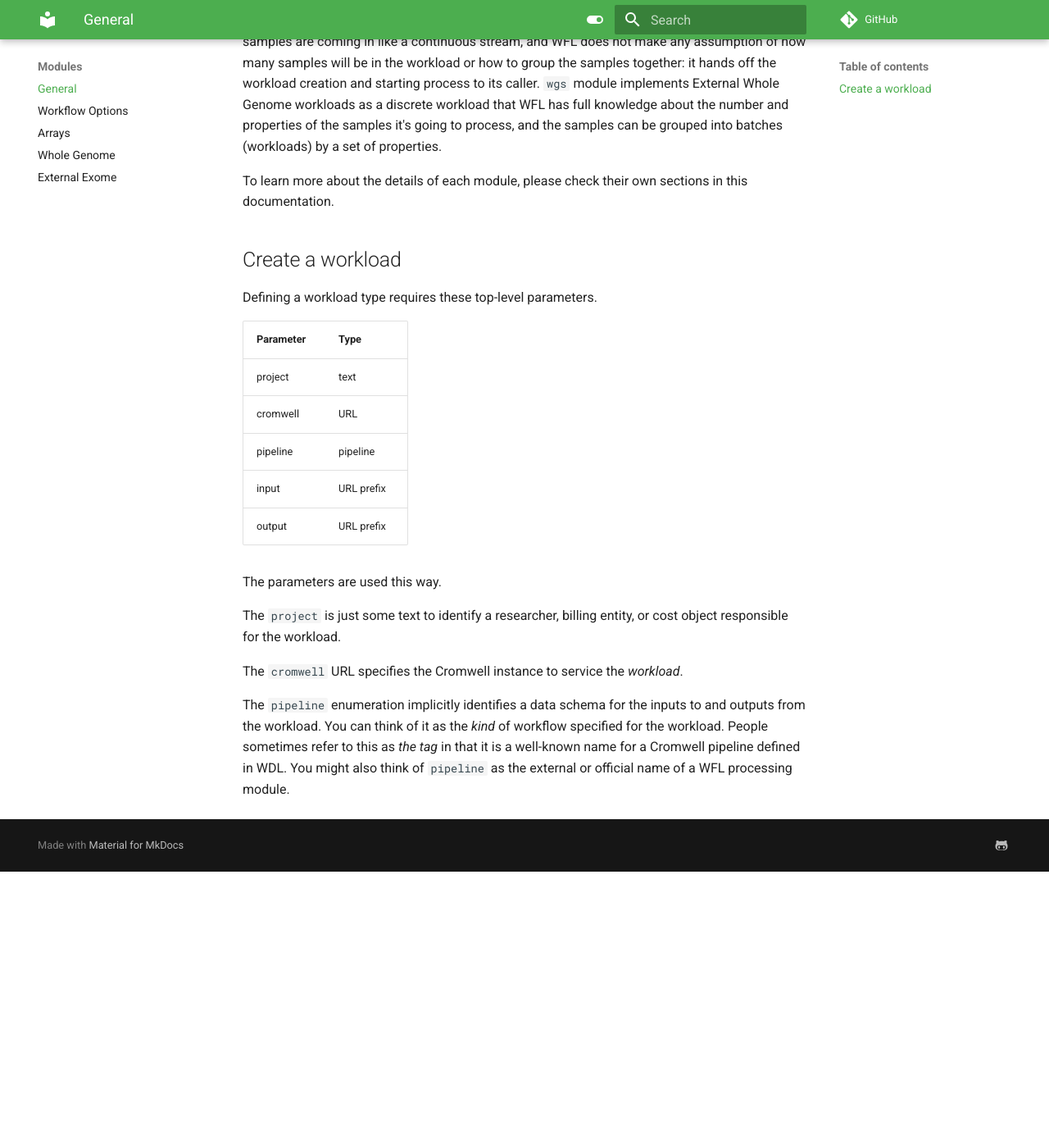
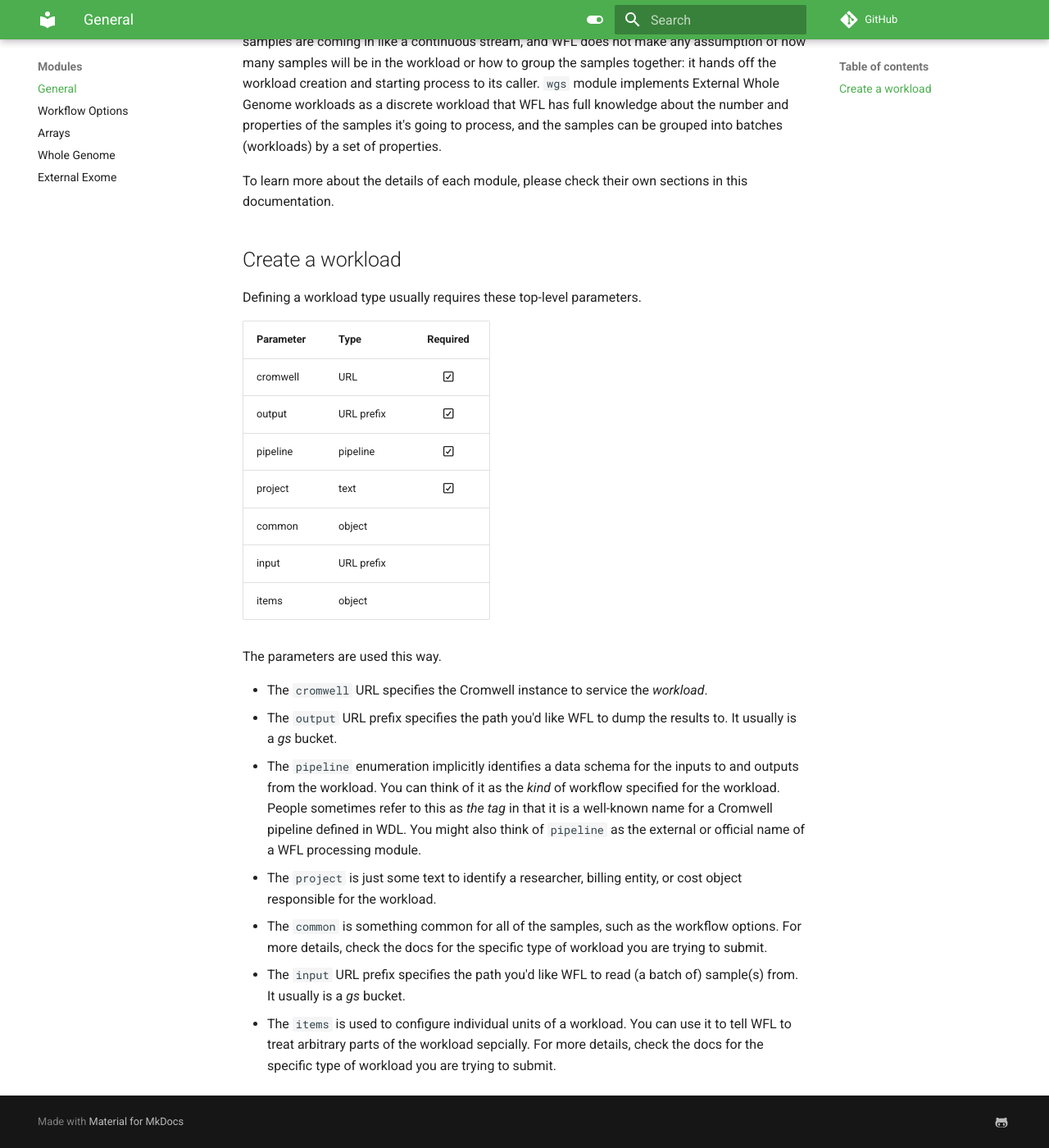
Before and after one commit to broadinstitute/wfl, an MkDocs documentation site: the page built from docs/md/modules-general.md, in a window 1280 px wide and 1400 px high, scrolled down 771 px. Shown: the whole window at 82% size. Built offline with MkDocs 1.6.1 and Material for MkDocs 9.7.7, drawn with Linux system fonts in a browser that asks for light colours; comment, search, counter and statistics services are not loaded; before the commit the page ends 1834 px from its top, so only the background shows below that.

Commit message:
Fix modules general docs.

```diff
--- a/docs/md/modules-general.md
+++ b/docs/md/modules-general.md
@@ -24,28 +24,26 @@ this documentation.
 
 ## Create a workload
 
-Defining a workload type requires these top-level parameters.
+Defining a workload type usually requires these top-level parameters.
 
-| Parameter | Type       |
-|-----------|------------|
-| project   | text       |
-| cromwell  | URL        |
-| pipeline  | pipeline   |
-| input     | URL prefix |
-| output    | URL prefix |
+| Parameter | Type       |              Required              |
+|-----------|------------|:----------------------------------:|
+| cromwell  | URL        | :fontawesome-regular-check-square: |
+| output    | URL prefix  | :fontawesome-regular-check-square: |
+| pipeline  | pipeline   | :fontawesome-regular-check-square: |
+| project   | text       | :fontawesome-regular-check-square: |
+| common    | object     |                                    |
+| input     | URL prefix  |                                    |
+| items     | object     |                                    |
+
 
 The parameters are used this way.
 
-The `project` is just some text
-to identify a researcher,
-billing entity,
-or cost object
-responsible for the workload.
-
-The `cromwell` URL specifies the Cromwell instance
+- The `cromwell` URL specifies the Cromwell instance
 to service the _workload_.
-
-The `pipeline` enumeration implicitly identifies a data
+- The `output` URL prefix specifies the path you'd like WFL
+to dump the results to. It usually is a _gs_ bucket.
+- The `pipeline` enumeration implicitly identifies a data
 schema for the inputs to and outputs from the workload.
 You can think of it as the _kind_ of workflow
 specified for the workload.
@@ -55,3 +53,12 @@ for a Cromwell pipeline defined in WDL.
 You might also think of `pipeline`
 as the external or official name
 of a WFL processing module.
+- The `project` is just some text
+to identify a researcher,
+billing entity,
+or cost object
+responsible for the workload.
+- The `common` is something common for all of the samples, such as the workflow options. For more details, check the docs for the specific type of workload you are trying to submit.
+- The `input` URL prefix specifies the path you'd like WFL
+to read (a batch of) sample(s) from. It usually is a _gs_ bucket.
+- The `items` is used to configure individual units of a workload. You can use it to tell WFL to treat arbitrary parts of the workload sepcially. For more details, check the docs for the specific type of workload you are trying to submit.
--- a/docs/mkdocs.yml
+++ b/docs/mkdocs.yml
@@ -59,3 +59,6 @@ markdown_extensions:
       permalink: ⚓︎
   - markdown_include.include:
       base_path: md
+  - pymdownx.emoji:
+      emoji_index: !!python/name:materialx.emoji.twemoji
+      emoji_generator: !!python/name:materialx.emoji.to_svg
```
